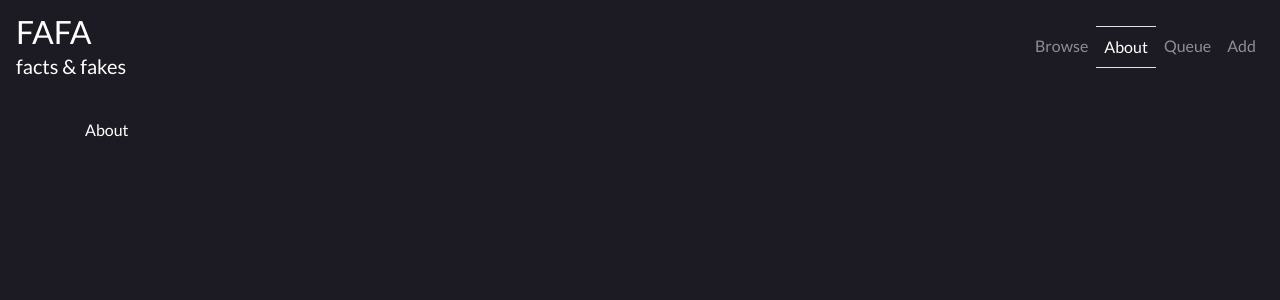
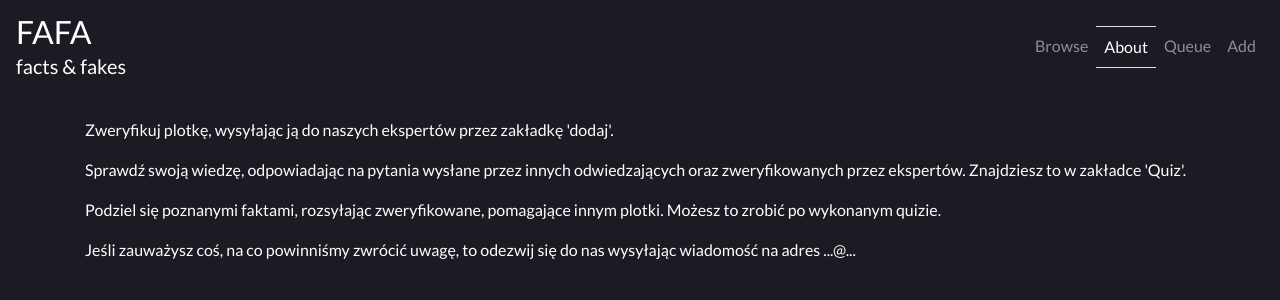
Before and after one commit to Fact-Fakes/fafa, a React (Create React App) app in the folder frontend/: page /about in a window 1280 px wide. Shown: the top 300 px of the page. Built offline with nearby package versions, Linux system fonts and the light colour scheme; no server answers.

Commit message:
Almost there, the cookie works fine

```diff
--- a/frontend/src/components/quizQuestion/Question.tsx
+++ b/frontend/src/components/quizQuestion/Question.tsx
@@ -40,6 +40,7 @@ const QuizQuestion: React.FC<{
       users_answer: userChoice
     };
     const url = "/answer/add/";
+    console.log(data);
     addAnswer(url, data); // this works very counter-niuitive as if user answered we can't answer again but have no way to know if we did.
   };
 
--- /dev/null
+++ b/frontend/src/pages/About/About.tsx
@@ -0,0 +1,26 @@
+import React from "react";
+
+const About: React.FC = () => {
+  return (
+    <div>
+      <p>
+        Zweryfikuj plotkę, wysyłając ją do naszych ekspertów przez zakładkę 'dodaj'.
+      </p>
+      <p>
+        Sprawdź swoją wiedzę, odpowiadając na pytania wysłane przez innych
+        odwiedzających oraz zweryfikowanych przez ekspertów. Znajdziesz to w zakładce
+        'Quiz'.
+      </p>
+      <p>
+        Podziel się poznanymi faktami, rozsyłając zweryfikowane, pomagające innym
+        plotki. Możesz to zrobić po wykonanym quizie.
+      </p>
+      <p>
+        Jeśli zauważysz coś, na co powinniśmy zwrócić uwagę, to odezwij się do nas
+        wysyłając wiadomość na adres ...@...
+      </p>
+    </div>
+  );
+};
+
+export default About;
--- /dev/null
+++ b/frontend/src/pages/NotFound/NotFound.tsx
@@ -0,0 +1,26 @@
+import React from "react";
+
+const NotFound: React.FC = () => {
+  return (
+    <div className="text-white text-center">
+      <p>
+        Zweryfikuj plotkę, wysyłając ją do naszych ekspertów przez zakładkę 'dodaj'.
+      </p>
+      <p>
+        Sprawdź swoją wiedzę, odpowiadając na pytania wysłane przez innych
+        odwiedzających oraz zweryfikowanych przez ekspertów. Znajdziesz to w zakładce
+        'Quiz'.
+      </p>
+      <p>
+        Podziel się poznanymi faktami, rozsyłając zweryfikowane, pomagające innym
+        plotki. Możesz to zrobić po wykonanym quizie.
+      </p>
+      <p>
+        Jeśli zauważysz coś, na co powinniśmy zwrócić uwagę, to odezwij się do nas
+        wysyłając wiadomość na adres ...@...
+      </p>
+    </div>
+  );
+};
+
+export default NotFound;
--- a/frontend/src/pages/QuestionsView/QuestionsPage.tsx
+++ b/frontend/src/pages/QuestionsView/QuestionsPage.tsx
@@ -3,9 +3,10 @@ import { useParams } from "react-router-dom";
 import { getQuestions, QuestionProps } from "../../requests/AxiosRequest";
 import { Question, Answer } from "../../components";
 import Cookies from "js-cookie";
+import InfiniteScroll from "react-infinite-scroller";
 
 const QuestionsPage: React.FC = () => {
-  const { page, id } = useParams();
+  const { page } = useParams();
 
   const initialQuestions = [
     {
@@ -40,6 +41,15 @@ const QuestionsPage: React.FC = () => {
 
   return (
     <div className="col-12 col-md-6 mx-auto">
+      {/* <InfiniteScroll
+        pageStart={0}
+        loadMore={getQuestions(`/?page=${page}&sessionID=${cookieSessionID}`);
+    hasMore={true || false}
+    loader={<div className="loader" key={0}>Loading ...</div>}
+>
+    {items} // <-- This is the content you want to load
+</InfiniteScroll> */}
+
       {questions.map((question, index) => {
         return <Question className="my-5" key={index} question={question} />;
       })}
--- a/frontend/src/pages/index.ts
+++ b/frontend/src/pages/index.ts
@@ -1,4 +1,6 @@
 import App from "./App/App";
 import QuestionsPage from "./QuestionsView/QuestionsPage";
+import About from "./About/About";
+import NotFound from "./NotFound/NotFound";
 
-export { App, QuestionsPage };
+export { App, QuestionsPage, About, NotFound };
--- /dev/null
+++ b/frontend/src/routes/cookieHoC.tsx
@@ -0,0 +1,25 @@
+import React, { useEffect, useState, ReactChild, ReactElement } from "react";
+import Cookies from "js-cookie";
+import { v4 as uuid } from "uuid";
+
+const CookieHoC: React.FC<{ component: any }> = ({ component }) => {
+  const [sessionID, setSessionId] = useState<string>();
+  useEffect(() => {
+    if (!sessionID) {
+      const cookieSessionID = Cookies.get("sessionId");
+      if (cookieSessionID) {
+        Cookies.set("sessionId", cookieSessionID, {
+          expires: 30
+        }); // refresh cookie
+        setSessionId(cookieSessionID);
+      } else {
+        const newId = uuid();
+        setSessionId(newId);
+        Cookies.set("sessionId", newId, { expires: 30 });
+      }
+    }
+  }, []);
+  return component;
+};
+
+export default CookieHoC;
--- a/frontend/src/routes/routes.tsx
+++ b/frontend/src/routes/routes.tsx
@@ -1,68 +1,30 @@
-import React, { useEffect, useState } from "react";
-import { v4 as uuid } from "uuid";
-import { Route, Switch, BrowserRouter, Redirect } from "react-router-dom";
-import { useParams } from "react-router";
+import React from "react";
+import { Route, Switch, BrowserRouter } from "react-router-dom";
+
+import { Header, ExpandedQuestion } from "../components";
+import App from "../pages/App/App";
+import { QuestionsPage, About, NotFound } from "../pages";
+import CookieHoC from "./cookieHoC";
 import Cookies from "js-cookie";
 
-import { Header, Question, ExpandedQuestion } from "../components";
-import App from "../pages/App/App";
-import { QuestionsPage } from "../pages";
-
 export const Routes: React.FC = () => {
-  const [sessionId, setSessionId] = useState<string>("");
-
-  useEffect(() => {
-    const cookieSessionID = Cookies.get("sessionId");
-    if (cookieSessionID) {
-      Cookies.set("sessionId", cookieSessionID, { expires: 30 }); // refresh cookie
-      setSessionId(cookieSessionID);
-    } else {
-      const newId = uuid();
-      setSessionId(newId);
-      Cookies.set("sessionId", newId, { expires: 30 });
-    }
-  }, []);
+  const cookieSessionID = Cookies.get("sessionId");
 
   return (
     <BrowserRouter>
       <Header />
       <div className="container main-view my-4">
-        <Switch>
-          <Route exact={true} path="/" component={App} />
-          <Route
-            exact={true}
-            path="/about"
-            component={() => {
-              return <div>About</div>;
-            }}
-          />
-          <Route
-            exact={true}
-            path={"/question/:id"}
-            component={() => <ExpandedQuestion />}
-          />
-          <Route
-            exact={false}
-            path="/questions/:page"
-            component={() => <QuestionsPage />}
-          />
-          <Route
-            component={() => {
-              return (
-                <div className="text-center">
-                  <h2 className="text-white">404!</h2>
-                  <h3 className="text-muted">
-                    Something went wrong and we're working on it!
-                    <img
-                      className="img-fluid"
-                      src={process.env.PUBLIC_URL + "/icons/wrench_icon.png"}
-                    ></img>
-                  </h3>
-                </div>
-              );
-            }}
-          />
-        </Switch>
+        <CookieHoC
+          component={
+            <Switch>
+              <Route exact={true} path="/" component={App} />
+              <Route exact={true} path="/about" component={About} />
+              <Route exact={true} path={"/question/:id"} component={ExpandedQuestion} />
+              <Route exact={false} path="/questions/:page/" component={QuestionsPage} />
+              <Route component={NotFound} />
+            </Switch>
+          }
+        />
       </div>
     </BrowserRouter>
   );
```
